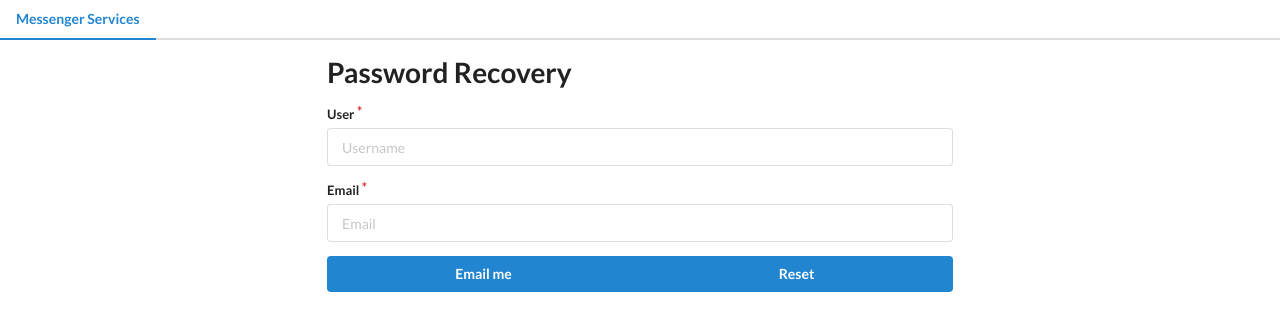
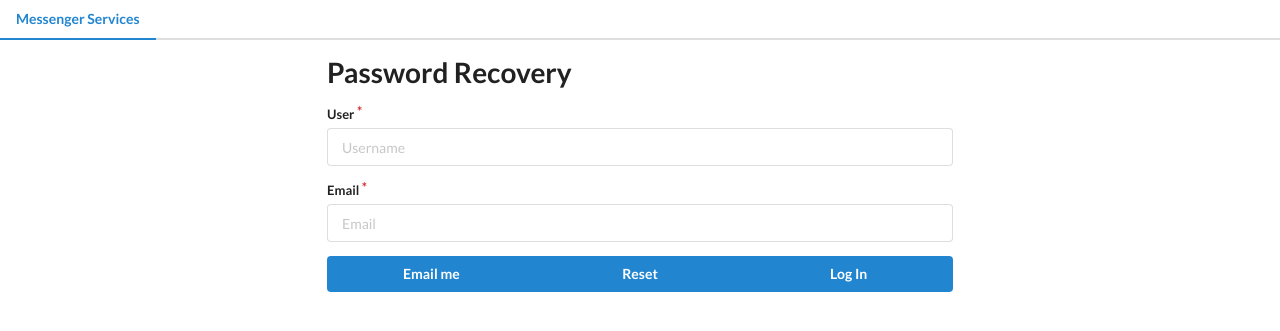
Before and after one commit to missmay4/MessengerServices, a PHP site: page /MessengerServices/views/forgotpassword.php in a window 1280 px wide. Shown: the top 331 px of the page. Run offline with PHP 8.4, Linux system fonts and the light colour scheme; some libraries are stand-ins or nearby versions.

Commit message:
boton de login forgotpass

```diff
--- a/src/views/forgotpassword.php
+++ b/src/views/forgotpassword.php
@@ -40,9 +40,10 @@ if ($_SERVER['REQUEST_METHOD'] == 'POST') {
                 <label for="password">Email</label>
                 <input type="email" name="email" placeholder="Email">
             </div>
-            <div class="two ui buttons">
+            <div class="three ui buttons">
                 <button class="blue ui button" type="submit">Email me</button>
                 <button class="blue ui button" type="reset">Reset</button>
+                <a class="blue ui button" href="login.php">Log In</a>
             </div>
 
         </form>
```
